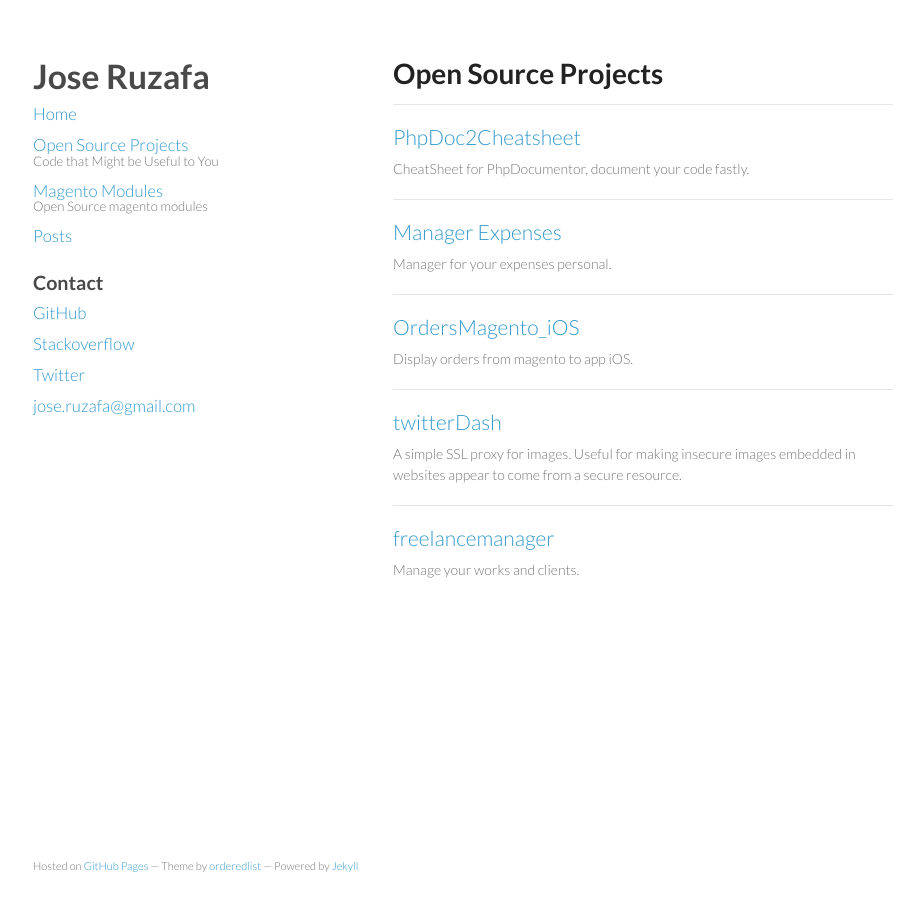
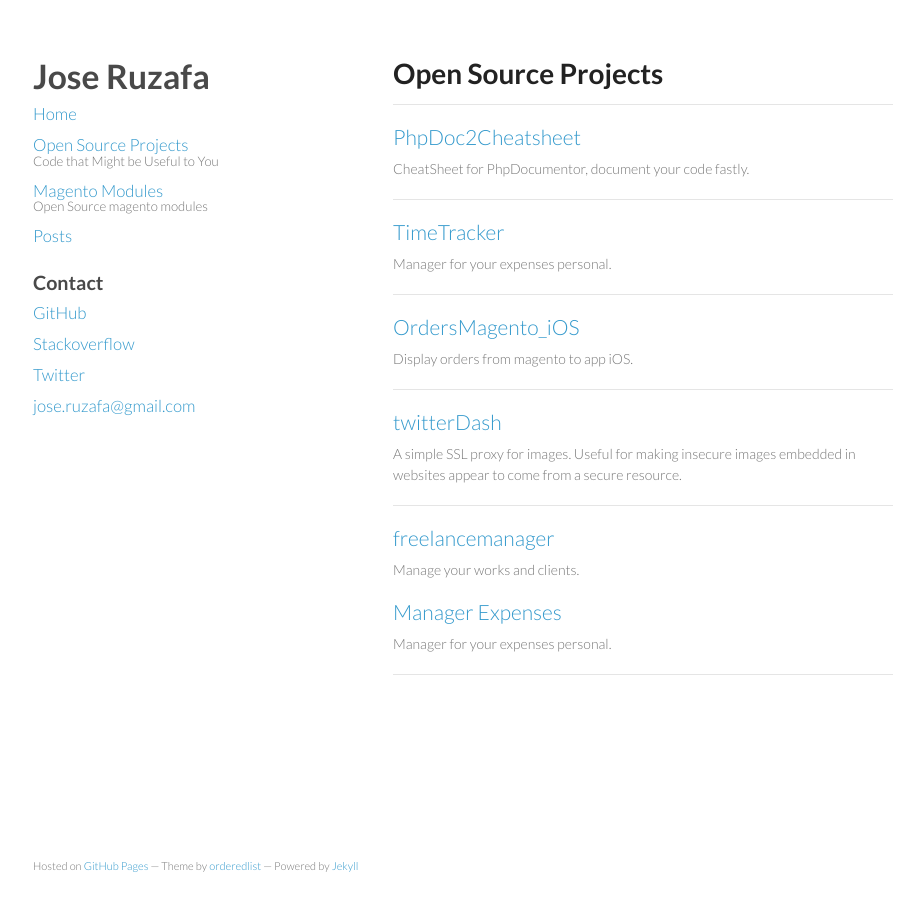
Before and after one commit to jruzafa/jruzafa.github.io, a Jekyll site: the page built from projects.html, in a window 1280 px wide. Shown: the whole page, without its empty margins (177-1101 px from the left). Built offline with Jekyll 4.4.1, drawn with Linux system fonts in a browser that asks for light colours; nearby versions of some CDN libraries.

Commit message:
modify information projects

```diff
--- a/projects.html
+++ b/projects.html
@@ -10,7 +10,7 @@ title: Code that Might be Useful to You
 <p>CheatSheet for PhpDocumentor, document your code fastly.</p>
 <hr/>
 
-<h2><a href="https://github.com/jruzafa/managerExpenses">Manager Expenses</a></h2>
+<h2><a href="https://github.com/jruzafa/TimeTracker">TimeTracker</a></h2>
 <p>Manager for your expenses personal.</p>
 <hr/>
 
@@ -24,3 +24,7 @@ title: Code that Might be Useful to You
 
 <h2><a href="https://github.com/jruzafa/freelancemanager">freelancemanager</a></h2>
 <p>Manage your works and clients.</p>
+
+<h2><a href="https://github.com/jruzafa/managerExpenses">Manager Expenses</a></h2>
+<p>Manager for your expenses personal.</p>
+<hr/>
```
Also changed, not shown: other parts of projects.html (+1 -1 lines).
